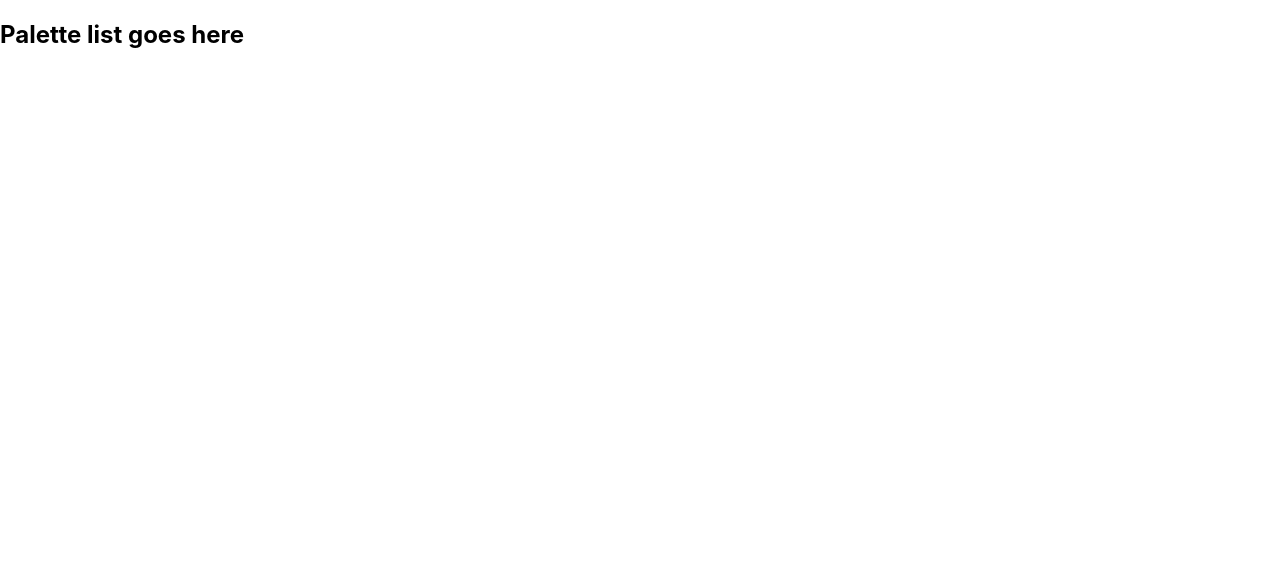
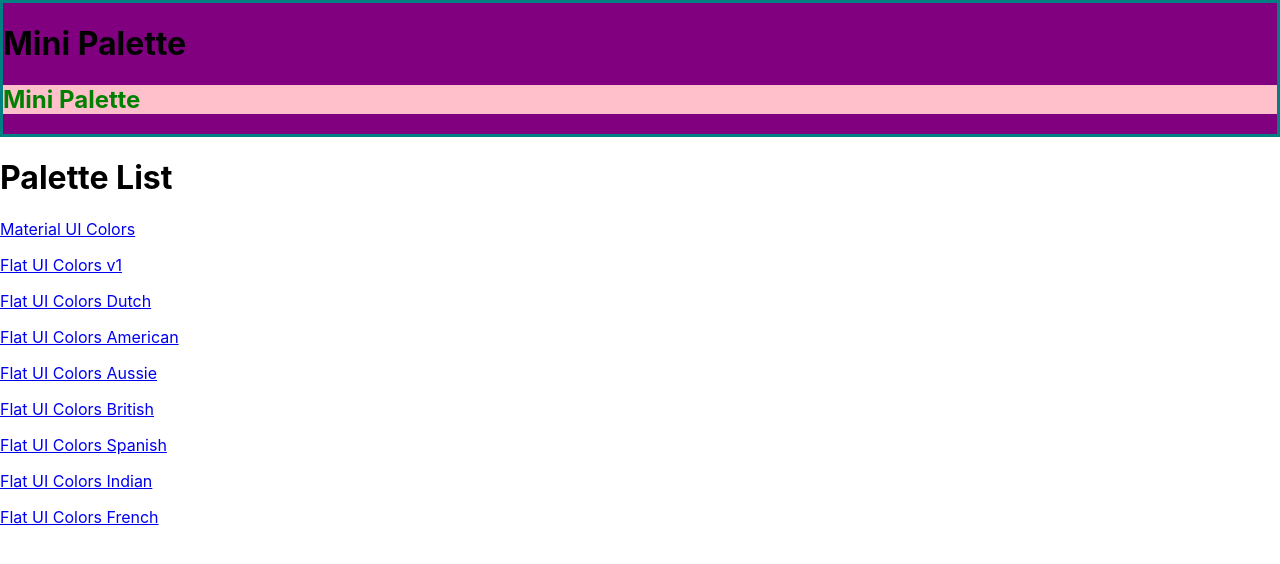
Before and after one commit to asdutoit/color-app, a React (Create React App) app: page / in a window 1280 px wide. Shown: the top 564 px of the page. Built offline with nearby package versions, Linux system fonts and the light colour scheme.

Commit message:
withStyles HOC sample

```diff
--- a/package.json
+++ b/package.json
@@ -5,6 +5,7 @@
   "dependencies": {
     "@material-ui/core": "^4.5.1",
     "@material-ui/icons": "^4.5.1",
+    "@material-ui/styles": "^4.5.2",
     "chroma-js": "^2.0.6",
     "rc-slider": "^8.7.1",
     "react": "^16.11.0",
--- a/src/App.js
+++ b/src/App.js
@@ -3,6 +3,7 @@
 import Palette from "./Palette";
 import seedColors from "./seedcolors";
 import { generatePalette } from "./ColorHelpers";
+import PaletteList from "./PaletteList";
 
 class App extends React.Component {
   findPalette(id) {
@@ -13,7 +14,11 @@
   render() {
     return (
       <Switch>
-        <Route exact path="/" render={() => <h2>Palette list goes here</h2>} />
+        <Route
+          exact
+          path="/"
+          render={() => <PaletteList palettes={seedColors} />}
+        />
         <Route
           exact
           path="/palette/:id"
--- /dev/null
+++ b/src/MiniPalette.js
@@ -0,0 +1,33 @@
+import React from "react";
+import { withStyles } from "@material-ui/styles";
+
+const colorCustom = "green";
+
+const styles = {
+  main: {
+    backgroundColor: "purple",
+    border: "3px solid teal"
+  },
+  secondary: {
+    backgroundColor: "pink",
+    "& h1": {
+      color: colorCustom
+    }
+  }
+};
+
+function MiniPalette(props) {
+  const { classes } = props;
+  console.log(classes);
+
+  return (
+    <div className={classes.main}>
+      <h1>Mini Palette</h1>
+      <section className={classes.secondary}>
+        <h1>Mini Palette</h1>
+      </section>
+    </div>
+  );
+}
+
+export default withStyles(styles)(MiniPalette);
--- a/src/Navbar.js
+++ b/src/Navbar.js
@@ -1,4 +1,5 @@
 import React, { Component } from "react";
+import { Link } from "react-router-dom";
 import Select from "@material-ui/core/Select";
 import { MenuItem, Snackbar, IconButton } from "@material-ui/core";
 import CloseIcon from "@material-ui/icons/Close";
@@ -27,7 +28,7 @@
       <div>
         <header className="Navbar">
           <div className="logo">
-            <a href="#">reactcolorpicker</a>
+            <Link to="/">reactcolorpicker</Link>
           </div>
           <div className="slider-container">
             <span>Level: {level}</span>
--- /dev/null
+++ b/src/PaletteList.js
@@ -0,0 +1,21 @@
+import React, { Component } from "react";
+import { Link } from "react-router-dom";
+import MiniPalette from "./MiniPalette";
+
+export default class PaletteList extends Component {
+  render() {
+    const { palettes } = this.props;
+    console.log(palettes);
+    return (
+      <div>
+        <MiniPalette />
+        <h1>Palette List</h1>
+        {palettes.map(palette => (
+          <p>
+            <Link to={`/palette/${palette.id}`}>{palette.paletteName}</Link>
+          </p>
+        ))}
+      </div>
+    );
+  }
+}
```
Also changed, not shown: 1 other file (tests, documents, lock files or other folders).
